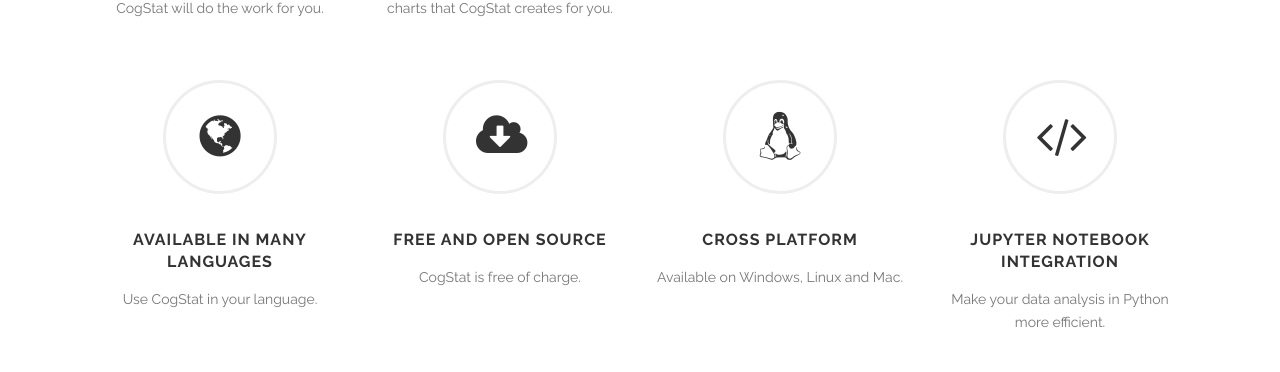
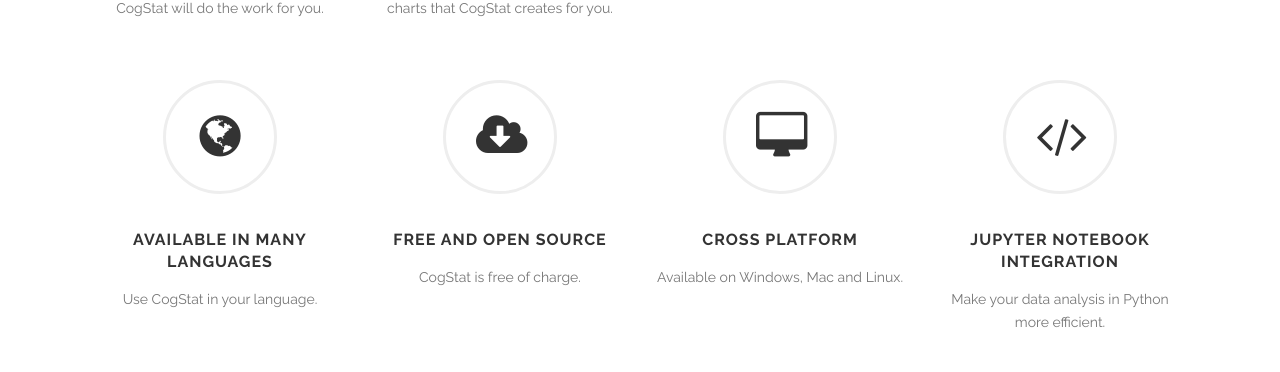
Before and after one commit to cogstat/cogstat_website, a Jekyll site: the page built from index.html, in a window 1280 px wide. Shown: the part 1064-1436 px from the top of the page. Built offline with Jekyll 4.4.1, drawn with Linux system fonts in a browser that asks for light colours; the list of posts is cut into pages by our own code.

Commit message:
Update index.html

```diff
--- a/index.html
+++ b/index.html
@@ -112,7 +112,7 @@
     {% include icon-text.html title='Free and open source' desc='CogStat is free of charge.' icon_class='fa fa-cloud-download' delay='200' shape_class='icon-text-circle' %}
   </div>
   <div class="medium-3 large-3 columns">
-    {% include icon-text.html title='Cross platform' desc='Available on Windows, Linux and Mac.' icon_class='fa fa-linux' delay='400' shape_class='icon-text-circle' %}
+    {% include icon-text.html title='Cross platform' desc='Available on Windows, Mac and Linux.' icon_class='fa fa-desktop' delay='400' shape_class='icon-text-circle' %}
   </div>
   <div class="medium-3 large-3 columns">
     {% include icon-text.html title='Jupyter Notebook integration' desc='Make your data analysis in Python more efficient.' icon_class='fa fa-code' delay='600' shape_class='icon-text-circle' %}
```
